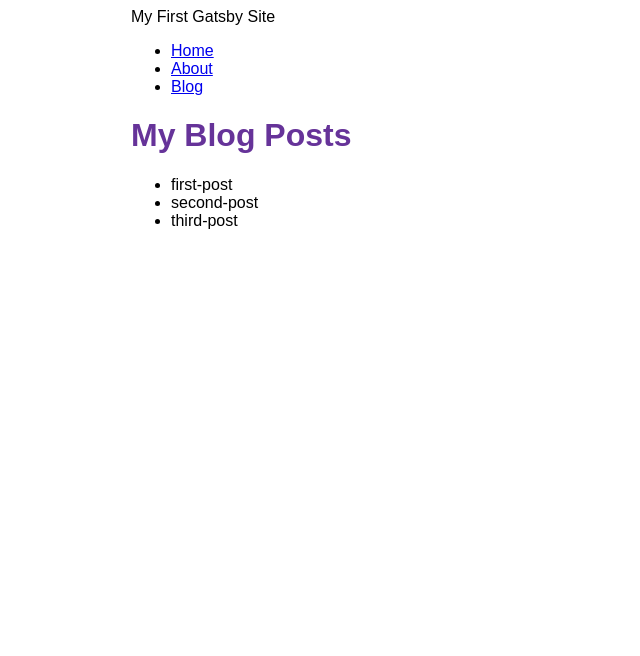
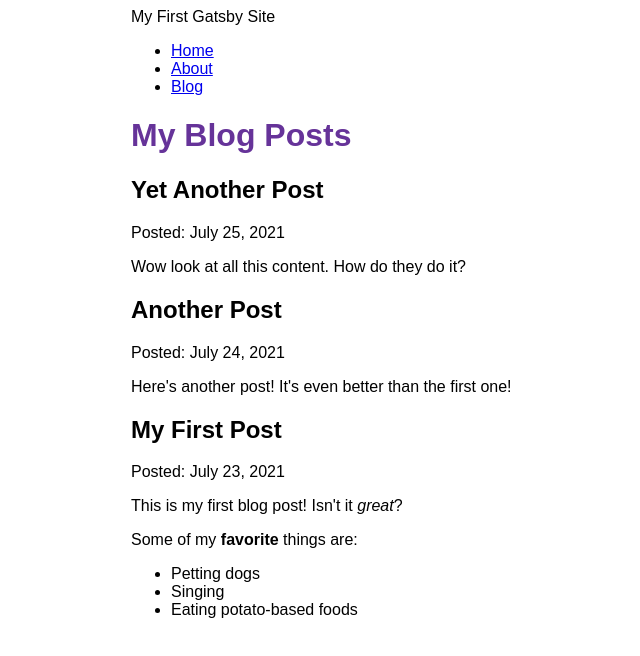
Before and after one commit to 1dot119e4/my-first-gatsby-site, a Gatsby site: page /blog in a window 1280 px wide. Shown: the whole page, without its empty margins (259-899 px from the left). Built offline with nearby package versions, Linux system fonts and the light colour scheme; Gatsby itself is replaced by a stand-in of ours.

Commit message:
Finished Gatsby Tutorial part 5

```diff
--- /dev/null
+++ b/blog/another-post.mdx
@@ -0,0 +1,6 @@
+---
+title: "Another Post"
+date: "2021-07-24"
+---
+
+Here's another post! It's even better than the first one!
--- a/blog/first-post.mdx
+++ b/blog/first-post.mdx
@@ -0,0 +1,12 @@
+---
+title: "My First Post"
+date: "2021-07-23"
+---
+
+This is my first blog post! Isn't it _great_?
+
+Some of my **favorite** things are:
+
+- Petting dogs
+- Singing
+- Eating potato-based foods
--- a/blog/third-post.mdx
+++ b/blog/third-post.mdx
@@ -0,0 +1,6 @@
+---
+title: "Yet Another Post"
+date: "2021-07-25"
+---
+
+Wow look at all this content. How do they do it?
--- a/gatsby-config.js
+++ b/gatsby-config.js
@@ -15,5 +15,6 @@ module.exports = {
         path: `${__dirname}/blog`,
       },
     },
+    "gatsby-plugin-mdx",
   ],
 };
--- a/package.json
+++ b/package.json
@@ -15,9 +15,12 @@
     "clean": "gatsby clean"
   },
   "dependencies": {
+    "@mdx-js/mdx": "^1.6.22",
+    "@mdx-js/react": "^1.6.22",
     "gatsby": "^3.12.1",
     "gatsby-plugin-gatsby-cloud": "^3.0.0",
     "gatsby-plugin-image": "^1.13.0",
+    "gatsby-plugin-mdx": "^2.13.0",
     "gatsby-plugin-sharp": "^3.13.0",
     "gatsby-source-filesystem": "^3.13.0",
     "react": "^17.0.1",
--- a/src/pages/blog.js
+++ b/src/pages/blog.js
@@ -1,25 +1,33 @@
 import * as React from "React";
 import { graphql } from "gatsby";
+import { MDXRenderer } from "gatsby-plugin-mdx";
 
 import Layout from "../components/layout";
 
 const BlogPage = ({ data }) => {
   return (
     <Layout pageTitle="My Blog Posts">
-      <ul>
-        {data.allFile.nodes.map((node) => (
-          <li key={node.name}>{node.name}</li>
-        ))}
-      </ul>
+      {data.allMdx.nodes.map((node) => (
+        <article key={node.id}>
+          <h2>{node.frontmatter.title}</h2>
+          <p>Posted: {node.frontmatter.date}</p>
+          <MDXRenderer>{node.body}</MDXRenderer>
+        </article>
+      ))}
     </Layout>
   );
 };
 
 export const query = graphql`
   query {
-    allFile {
+    allMdx(sort: { fields: frontmatter___date, order: DESC }) {
       nodes {
-        name
+        frontmatter {
+          date(formatString: "MMMM D, YYYY")
+          title
+        }
+        id
+        body
       }
     }
   }
```
Also changed, not shown: blog/second-post.mdx (deleted), 1 other file.
